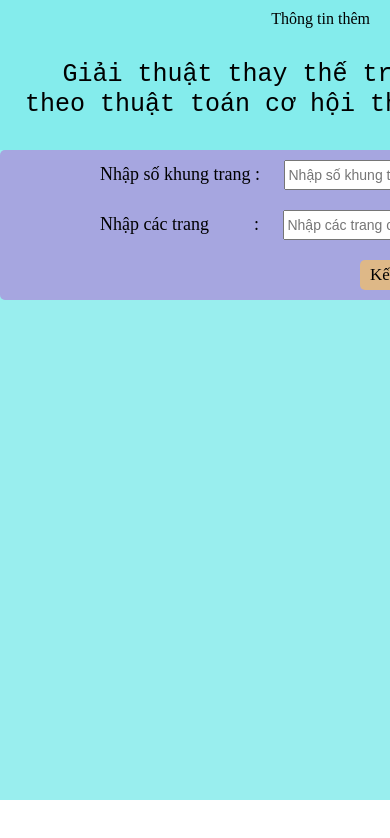
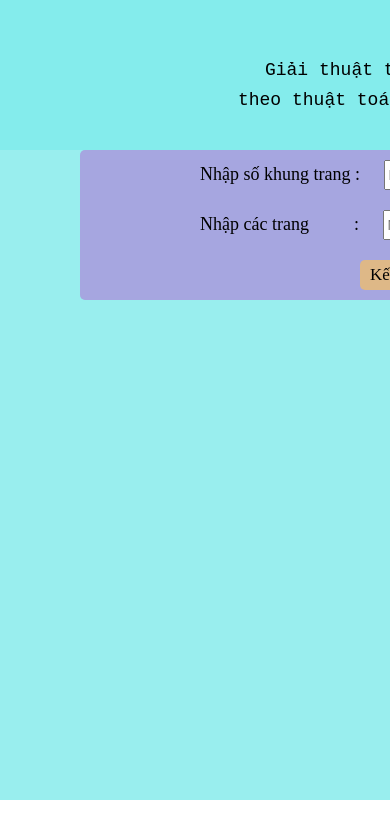
Before and after one commit to neik311/ThuatToanThayTheTrang, a plain HTML site: page index.html in a window 390 px wide. Shown: the top 838 px of the page. Drawn offline with Linux system fonts and the light colour scheme.

Commit message:
Add files via upload

```diff
--- a/main.css
+++ b/main.css
@@ -170,3 +170,25 @@
     background-color: rgb(19, 19, 248);
     margin-right: 5px;
 }
+@media(max-width:840px){
+    .input_data{
+        width: 80%;
+    }
+    .input_data >div{
+        width: 400px;
+    }
+    .style_input1 input , .style_input2 input{
+        width: 50%;
+    }
+    #header .title{
+        font-size: 18px;
+    }
+    .title p{
+        width: 350px;
+    }
+}
+@media(max-width:500px){
+    #main{
+        width: 800px;
+    }
+}
```
